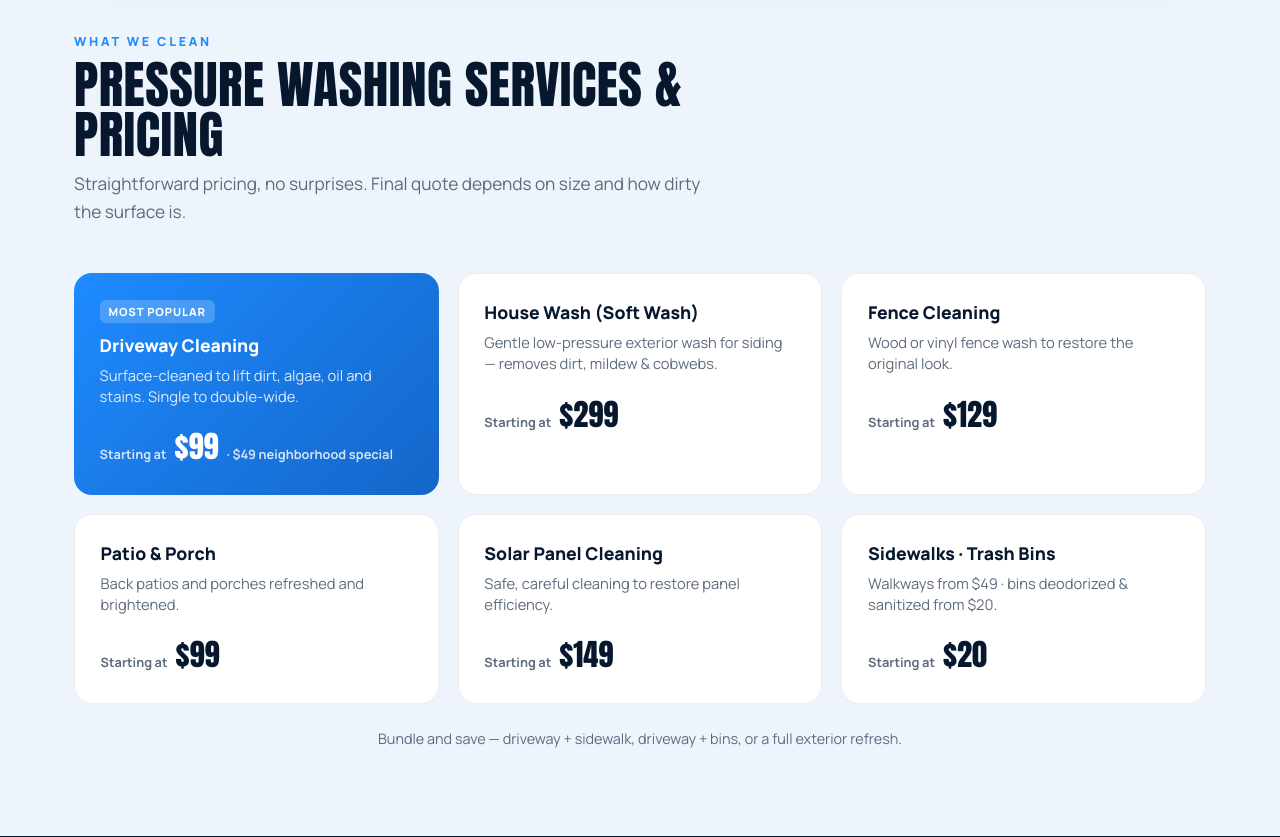
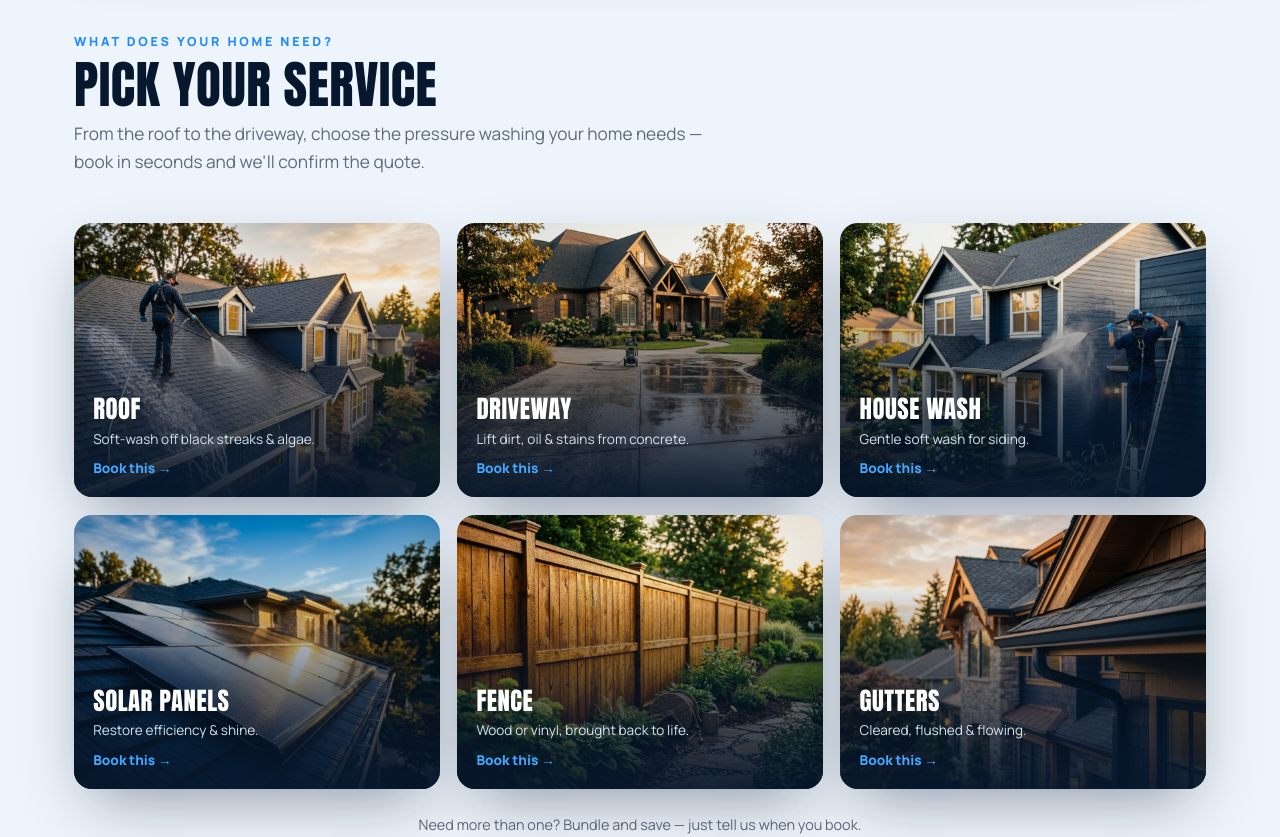
Before and after one commit to VarscoPressureWashing/varsco-site, a plain HTML site: page index.html in a window 1280 px wide. Shown: the part 1440-2277 px from the top of the page. Drawn offline with Linux system fonts and the light colour scheme.

Commit message:
Phase 1: cinematic 'pick your service' selector (6 AI service images, hover zoom, per-service booking links), elevated scroll reveals

```diff
--- a/index.html
+++ b/index.html
@@ -326,6 +326,24 @@ section.block{padding:5.5rem 0}
 .card.feature .desc{color:rgba(255,255,255,.85)}
 .card .badge{display:inline-block;background:rgba(255,255,255,.2);color:#fff;font-size:.7rem;font-weight:800;letter-spacing:.08em;padding:.25rem .55rem;border-radius:6px;margin-bottom:.6rem;text-transform:uppercase}
 .note{text-align:center;color:var(--slate);font-size:.9rem;margin-top:1.6rem}
+/* cinematic service selector */
+.svc-grid{display:grid;grid-template-columns:repeat(3,1fr);gap:1.1rem}
+.svc-card{position:relative;display:block;border-radius:18px;overflow:hidden;aspect-ratio:4/3;color:#fff;text-decoration:none;box-shadow:var(--shadow);isolation:isolate}
+.svc-card img{position:absolute;inset:0;width:100%;height:100%;object-fit:cover;z-index:-2;transition:transform .7s cubic-bezier(.16,1,.3,1)}
+.svc-card::after{content:"";position:absolute;inset:0;z-index:-1;background:linear-gradient(180deg,rgba(7,24,46,.05) 25%,rgba(7,24,46,.55) 62%,rgba(7,24,46,.92) 100%)}
+.svc-card:hover img{transform:scale(1.07)}
+.svc-body{position:absolute;left:0;right:0;bottom:0;padding:1.2rem}
+.svc-name{font-family:'Anton';font-size:1.55rem;letter-spacing:.5px;text-transform:uppercase}
+.svc-desc{font-size:.85rem;color:#d4e2f1;margin-top:.15rem;line-height:1.35}
+.svc-cta{display:inline-flex;align-items:center;gap:.3rem;margin-top:.7rem;font-weight:800;font-size:.85rem;color:var(--blue-bright);transition:gap .2s ease}
+.svc-card:hover .svc-cta{gap:.6rem}
+.svc-grid .reveal:nth-child(2){transition-delay:.05s}
+.svc-grid .reveal:nth-child(3){transition-delay:.1s}
+.svc-grid .reveal:nth-child(4){transition-delay:.15s}
+.svc-grid .reveal:nth-child(5){transition-delay:.2s}
+.svc-grid .reveal:nth-child(6){transition-delay:.25s}
+@media(max-width:900px){.svc-grid{grid-template-columns:1fr 1fr}}
+@media(max-width:560px){.svc-grid{grid-template-columns:1fr}}
 
 /* why */
 .why{background:var(--navy);color:#fff}
@@ -371,7 +389,7 @@ footer{background:var(--ink);color:#cdd8e6;padding:3.5rem 0 2rem}
 .foot-bot{text-align:center;color:#6c809a;font-size:.85rem;margin-top:2rem}
 
 /* reveal */
-.reveal{opacity:0;transform:translateY(28px);transition:opacity .7s ease,transform .7s ease}
+.reveal{opacity:0;transform:translateY(34px);transition:opacity .9s cubic-bezier(.16,1,.3,1),transform .9s cubic-bezier(.16,1,.3,1)}
 .reveal.in{opacity:1;transform:none}
 
 @keyframes rise{from{opacity:0;transform:translateY(34px)}to{opacity:1;transform:none}}
@@ -505,19 +523,19 @@ a:focus-visible,button:focus-visible,input:focus-visible{outline:3px solid var(-
 <section class="block" id="services" style="padding-top:0">
   <div class="wrap">
     <div class="sec-head reveal">
-      <span class="eyebrow">What we clean</span>
-      <h2>Pressure Washing Services &amp; Pricing</h2>
-      <p>Straightforward pricing, no surprises. Final quote depends on size and how dirty the surface is.</p>
+      <span class="eyebrow">What does your home need?</span>
+      <h2>Pick your service</h2>
+      <p>From the roof to the driveway, choose the pressure washing your home needs — book in seconds and we'll confirm the quote.</p>
     </div>
-    <div class="grid">
-      <div class="card feature reveal"><span class="badge">Most popular</span><div class="svc">Driveway Cleaning</div><div class="desc">Surface-cleaned to lift dirt, algae, oil and stains. Single to double-wide.</div><div class="price"><span class="from" style="color:rgba(255,255,255,.8)">Starting at</span><span class="std">$99</span><span class="from" style="color:rgba(255,255,255,.8)">· $49 neighborhood special</span></div></div>
-      <div class="card reveal"><div class="svc">House Wash (Soft Wash)</div><div class="desc">Gentle low-pressure exterior wash for siding — removes dirt, mildew & cobwebs.</div><div class="price"><span class="from">Starting at</span><span class="std">$299</span></div></div>
-      <div class="card reveal"><div class="svc">Fence Cleaning</div><div class="desc">Wood or vinyl fence wash to restore the original look.</div><div class="price"><span class="from">Starting at</span><span class="std">$129</span></div></div>
-      <div class="card reveal"><div class="svc">Patio &amp; Porch</div><div class="desc">Back patios and porches refreshed and brightened.</div><div class="price"><span class="from">Starting at</span><span class="std">$99</span></div></div>
-      <div class="card reveal"><div class="svc">Solar Panel Cleaning</div><div class="desc">Safe, careful cleaning to restore panel efficiency.</div><div class="price"><span class="from">Starting at</span><span class="std">$149</span></div></div>
-      <div class="card reveal"><div class="svc">Sidewalks · Trash Bins</div><div class="desc">Walkways from $49 · bins deodorized & sanitized from $20.</div><div class="price"><span class="from">Starting at</span><span class="std">$20</span></div></div>
+    <div class="svc-grid">
+      <a class="svc-card reveal" href="https://clienthub.getjobber.com/hubs/aa3d7c67-7e11-4541-9394-1f22f15141d6/public/requests/4811540/new?utm_source=website&utm_medium=svc_roof&utm_campaign=launch"><img src="media/service-roof.jpg" alt="Roof soft washing in San Antonio" loading="lazy"><div class="svc-body"><div class="svc-name">Roof</div><div class="svc-desc">Soft-wash off black streaks &amp; algae.</div><span class="svc-cta">Book this →</span></div></a>
+      <a class="svc-card reveal" href="https://clienthub.getjobber.com/hubs/aa3d7c67-7e11-4541-9394-1f22f15141d6/public/requests/4811540/new?utm_source=website&utm_medium=svc_driveway&utm_campaign=launch"><img src="media/service-driveway.jpg" alt="Driveway pressure washing in San Antonio" loading="lazy"><div class="svc-body"><div class="svc-name">Driveway</div><div class="svc-desc">Lift dirt, oil &amp; stains from concrete.</div><span class="svc-cta">Book this →</span></div></a>
+      <a class="svc-card reveal" href="https://clienthub.getjobber.com/hubs/aa3d7c67-7e11-4541-9394-1f22f15141d6/public/requests/4811540/new?utm_source=website&utm_medium=svc_house&utm_campaign=launch"><img src="media/service-house.jpg" alt="House soft wash in San Antonio" loading="lazy"><div class="svc-body"><div class="svc-name">House Wash</div><div class="svc-desc">Gentle soft wash for siding.</div><span class="svc-cta">Book this →</span></div></a>
+      <a class="svc-card reveal" href="https://clienthub.getjobber.com/hubs/aa3d7c67-7e11-4541-9394-1f22f15141d6/public/requests/4811540/new?utm_source=website&utm_medium=svc_solar&utm_campaign=launch"><img src="media/service-solar.jpg" alt="Solar panel cleaning in San Antonio" loading="lazy"><div class="svc-body"><div class="svc-name">Solar Panels</div><div class="svc-desc">Restore efficiency &amp; shine.</div><span class="svc-cta">Book this →</span></div></a>
+      <a class="svc-card reveal" href="https://clienthub.getjobber.com/hubs/aa3d7c67-7e11-4541-9394-1f22f15141d6/public/requests/4811540/new?utm_source=website&utm_medium=svc_fence&utm_campaign=launch"><img src="media/service-fence.jpg" alt="Fence cleaning in San Antonio" loading="lazy"><div class="svc-body"><div class="svc-name">Fence</div><div class="svc-desc">Wood or vinyl, brought back to life.</div><span class="svc-cta">Book this →</span></div></a>
+      <a class="svc-card reveal" href="https://clienthub.getjobber.com/hubs/aa3d7c67-7e11-4541-9394-1f22f15141d6/public/requests/4811540/new?utm_source=website&utm_medium=svc_gutters&utm_campaign=launch"><img src="media/service-gutters.jpg" alt="Gutter cleaning in San Antonio" loading="lazy"><div class="svc-body"><div class="svc-name">Gutters</div><div class="svc-desc">Cleared, flushed &amp; flowing.</div><span class="svc-cta">Book this →</span></div></a>
     </div>
-    <p class="note">Bundle and save — driveway + sidewalk, driveway + bins, or a full exterior refresh.</p>
+    <p class="note">Need more than one? Bundle and save — just tell us when you book.</p>
   </div>
 </section>
 
```
Also changed, not shown: media/service-driveway.jpg (added), media/service-fence.jpg (added), media/service-gutters.jpg (added), media/service-house.jpg (added), media/service-roof.jpg (added), media/service-solar.jpg (added).
